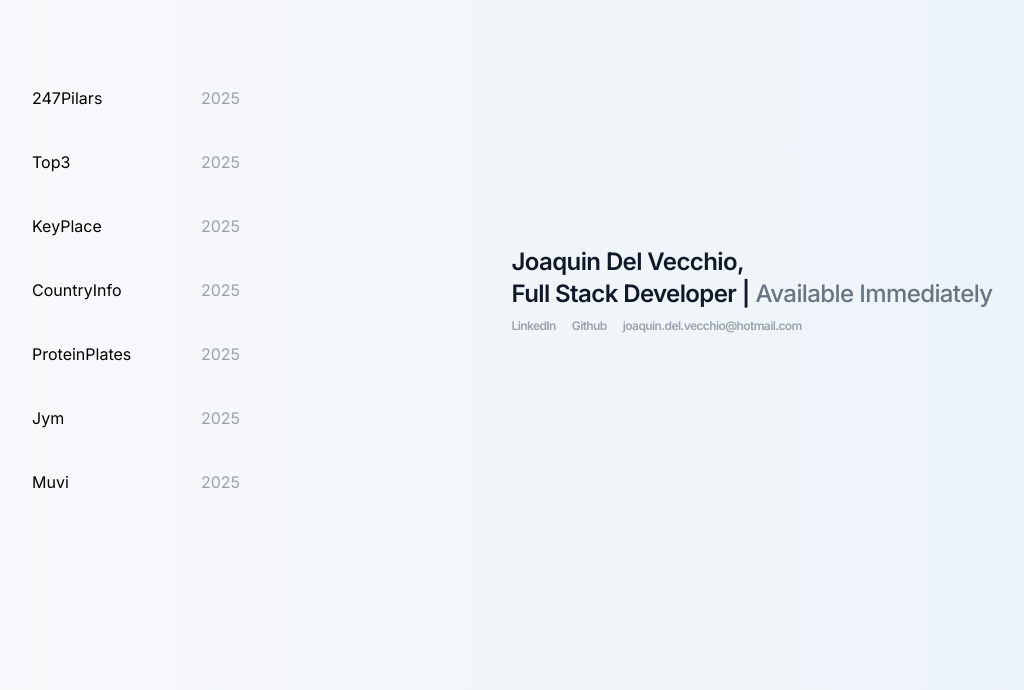
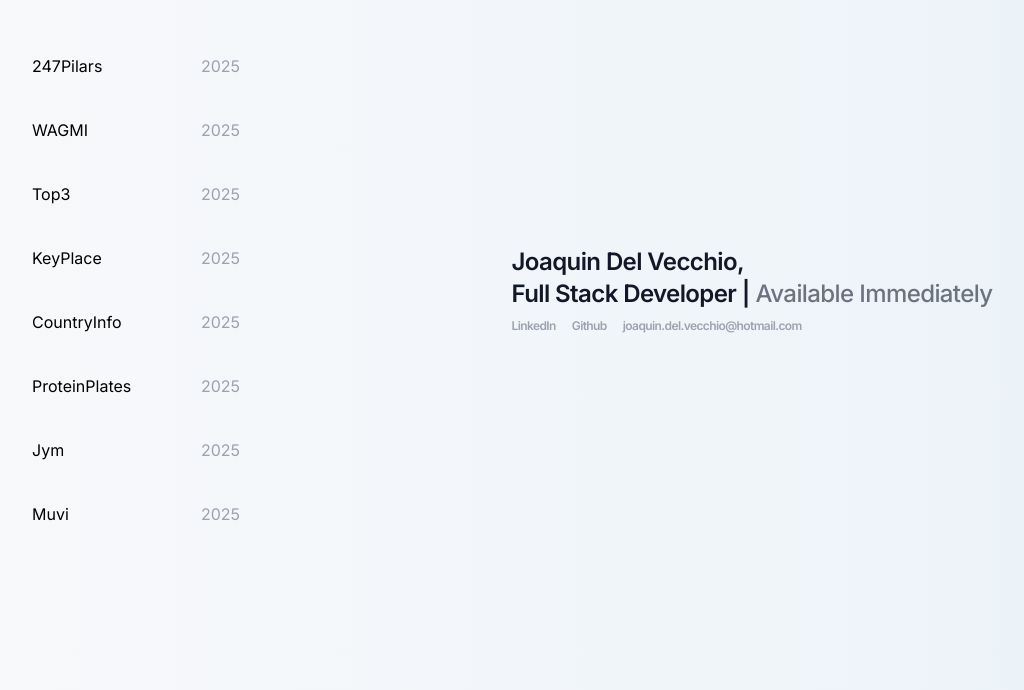
Before and after one commit to JoaDelVecchio/Portfoliov2, a React (Vite) app in the folder client/: page / in a window 1280 px wide. Shown: the part 110-800 px from the top of the page, without its empty margins (48-1072 px from the left). Built offline with nearby package versions, Linux system fonts and the light colour scheme.

Commit message:
Add project

```diff
--- a/client/src/data/projects.ts
+++ b/client/src/data/projects.ts
@@ -11,6 +11,15 @@ export const projects: IProject[] = [
       : "https://kkdaquubuhuwwawu.public.blob.vercel-storage.com/247Pilars-bVqutjfjwBvMHCicOXWKQa5teBNtyH.mp4",
     year: 2025,
     link: "https://247-pilars.vercel.app/profile/login",
+  },
+  {
+    id: "WAGMI",
+    title: "WAGMI",
+    video: isLocal
+      ? "/videos/WAGMI.mp4"
+      : "https://kkdaquubuhuwwawu.public.blob.vercel-storage.com/WAGMI-tRJiUXHKJwt54mCkOaTr0aIDJOAiwz",
+    year: 2025,
+    link: "https://wagmi-steel.vercel.app/",
   },
   {
     id: "Top3",
```
Also changed, not shown: 1 other file (tests, documents, lock files or other folders).
